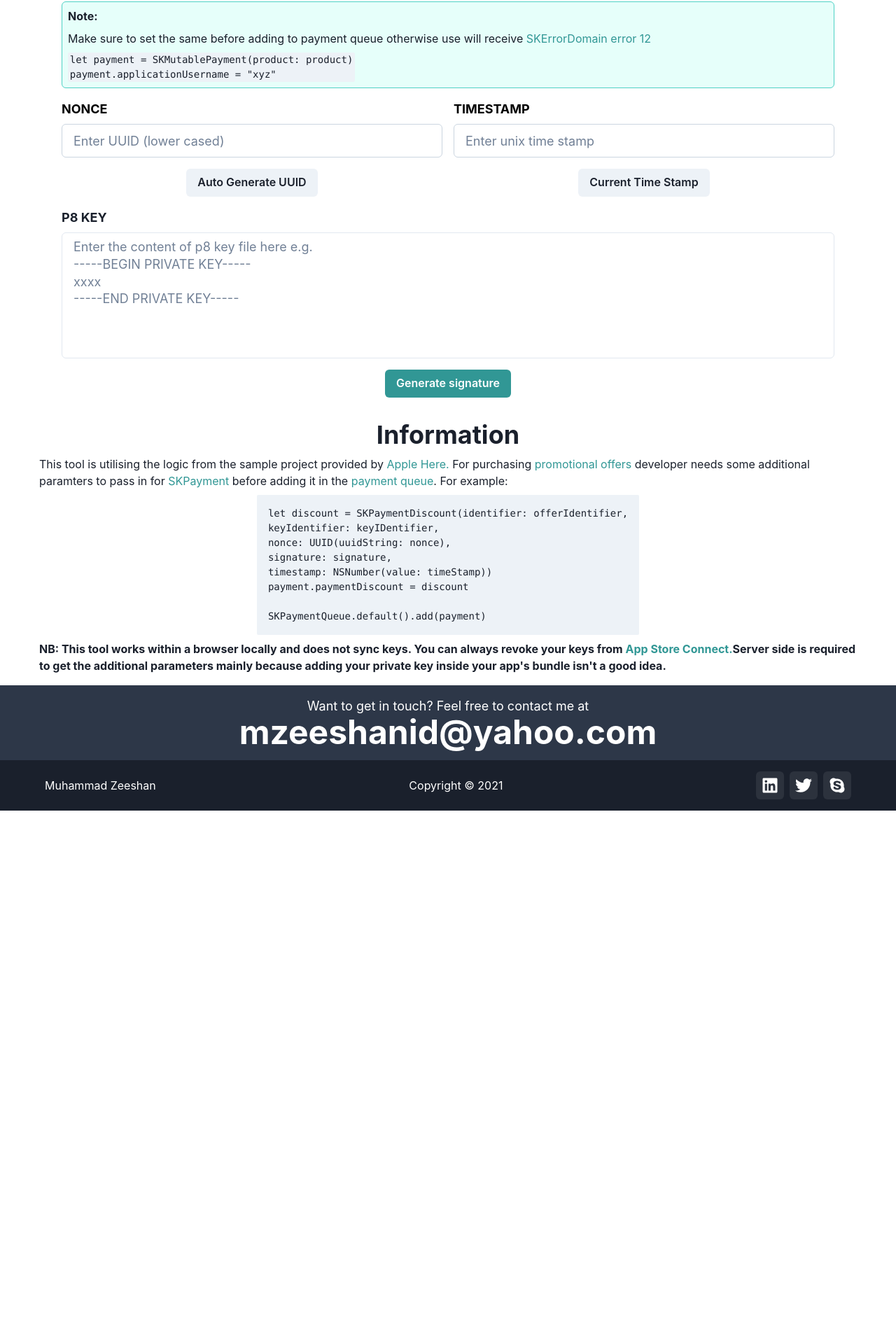
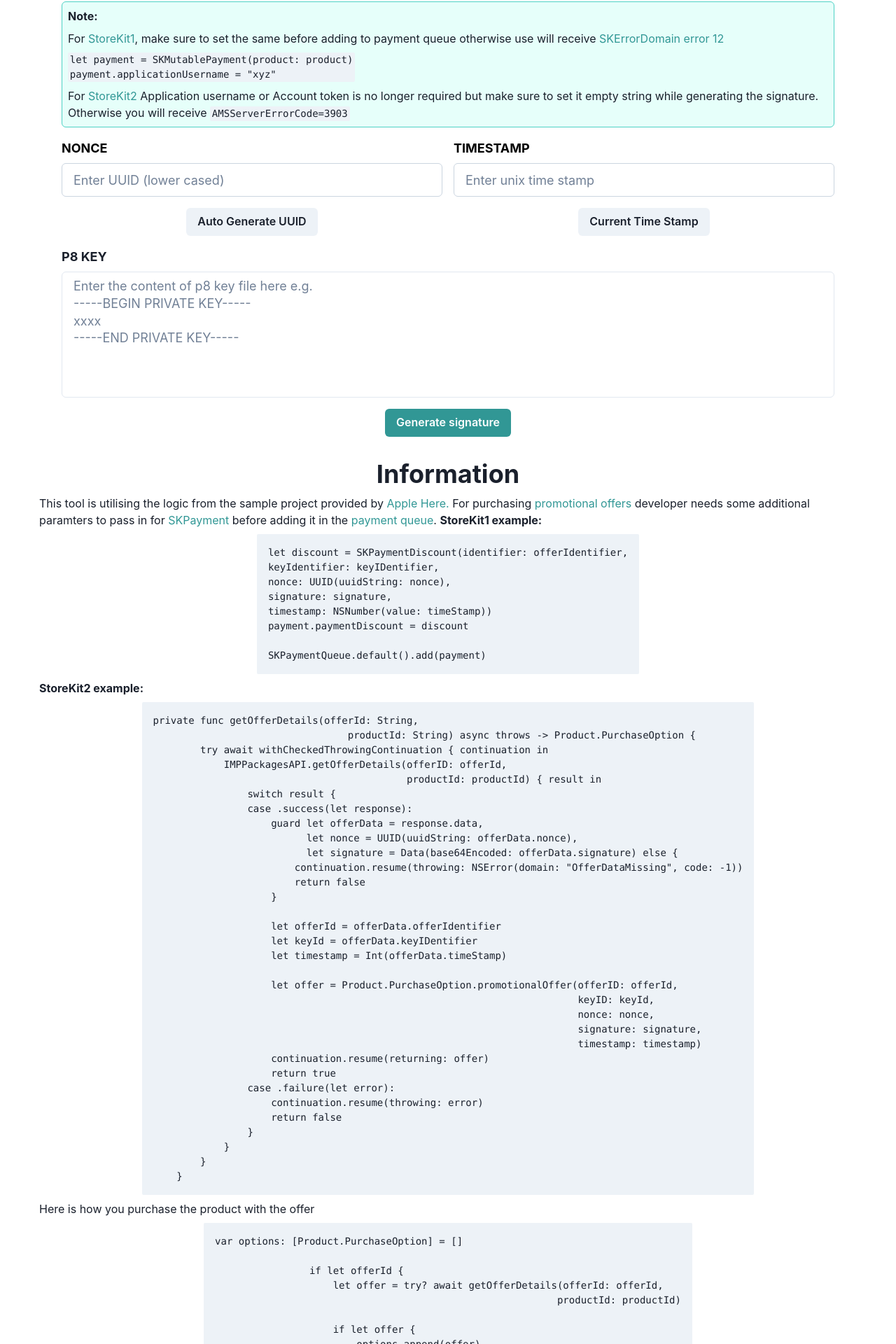
Before and after one commit to mzeeshanid/mzeeshan-me-next, a Next.js app: page /apple-inapp-promotional-offer-signature-generator-for-testing in a window 1280 px wide. Shown: the part 827-2747 px from the top of the page at 70% size. Before the commit the page ends 1985 px from the top, so only its background shows below. Built offline with nearby package versions, Linux system fonts and the light colour scheme.

Commit message:
storekit2 example added

```diff
--- a/src/components/PromotionalOffer/PromotionalOfferForm.js
+++ b/src/components/PromotionalOffer/PromotionalOfferForm.js
@@ -181,7 +181,15 @@ function PromotionalOfferForm() {
             >
               <Text fontWeight={"bold"}>Note:</Text>
               <Text>
-                Make sure to set the same before adding to payment queue
+                For{" "}
+                <Link
+                  isExternal
+                  color={theme.colors.teal[500]}
+                  href="https://developer.apple.com/documentation/storekit/"
+                >
+                  StoreKit1
+                </Link>
+                , make sure to set the same before adding to payment queue
                 otherwise use will receive{" "}
                 <Link
                   isExternal
@@ -196,6 +204,19 @@ function PromotionalOfferForm() {
                 <br />
                 payment.applicationUsername = "xyz"
               </Code>
+              <Text textAlign={"start"}>
+                For{" "}
+                <Link
+                  isExternal
+                  color={theme.colors.teal[500]}
+                  href="https://developer.apple.com/storekit/"
+                >
+                  StoreKit2
+                </Link>{" "}
+                Application username or Account token is no longer required but
+                make sure to set it empty string while generating the signature.
+                Otherwise you will receive <Code>AMSServerErrorCode=3903</Code>
+              </Text>
             </VStack>
           </VStack>
         </GridItem>
--- a/src/components/PromotionalOffer/PromotionalOfferInfo.js
+++ b/src/components/PromotionalOffer/PromotionalOfferInfo.js
@@ -15,7 +15,7 @@ function PromotionalOfferInfo() {
     <Center>
       <VStack maxW={"1200px"} p={4}>
         <Heading>Information</Heading>
-        <Text>
+        <Text w="100%">
           This tool is utilising the logic from the sample project provided by{" "}
           <Link
             color={theme.colors.teal[500]}
@@ -48,7 +48,7 @@ function PromotionalOfferInfo() {
           >
             payment queue
           </Link>
-          . For example:
+          . <b>StoreKit1 example:</b>
         </Text>
         <Code p={4}>
           let discount = SKPaymentDiscount(identifier: offerIdentifier,
@@ -62,6 +62,60 @@ function PromotionalOfferInfo() {
           <br />
           <br />
           SKPaymentQueue.default().add(payment)
+        </Code>
+        <Text textAlign={"start"} fontWeight={"bold"} w="100%">
+          StoreKit2 example:
+        </Text>
+        <Code p={4} whiteSpace="pre">
+          {`private func getOfferDetails(offerId: String,
+                                 productId: String) async throws -> Product.PurchaseOption {
+        try await withCheckedThrowingContinuation { continuation in
+            IMPPackagesAPI.getOfferDetails(offerID: offerId,
+                                           productId: productId) { result in
+                switch result {
+                case .success(let response):
+                    guard let offerData = response.data,
+                          let nonce = UUID(uuidString: offerData.nonce),
+                          let signature = Data(base64Encoded: offerData.signature) else {
+                        continuation.resume(throwing: NSError(domain: "OfferDataMissing", code: -1))
+                        return false
+                    }
+
+                    let offerId = offerData.offerIdentifier
+                    let keyId = offerData.keyIDentifier
+                    let timestamp = Int(offerData.timeStamp)
+
+                    let offer = Product.PurchaseOption.promotionalOffer(offerID: offerId,
+                                                                        keyID: keyId,
+                                                                        nonce: nonce,
+                                                                        signature: signature,
+                                                                        timestamp: timestamp)
+                    continuation.resume(returning: offer)
+                    return true
+                case .failure(let error):
+                    continuation.resume(throwing: error)
+                    return false
+                }
+            }
+        }
+    }`}
+        </Code>
+        <Text w="100%">
+          Here is how you purchase the product with the offer
+        </Text>
+        <Code p={4} whiteSpace="pre">
+          {`var options: [Product.PurchaseOption] = []
+
+                if let offerId {
+                    let offer = try? await getOfferDetails(offerId: offerId,
+                                                          productId: productId)
+
+                    if let offer {
+                        options.append(offer)
+                    }
+                }
+
+                let result = try await product.purchase(options: Set(options))`}
         </Code>
         <Text fontWeight={"bold"}>
           NB: This tool works within a browser locally and does not sync keys.
```
